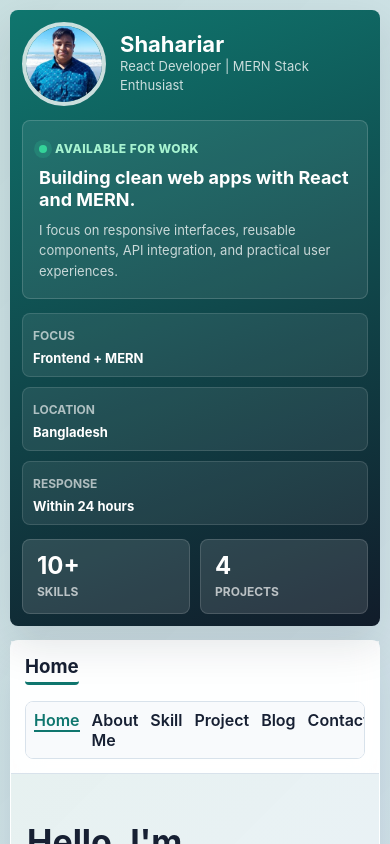
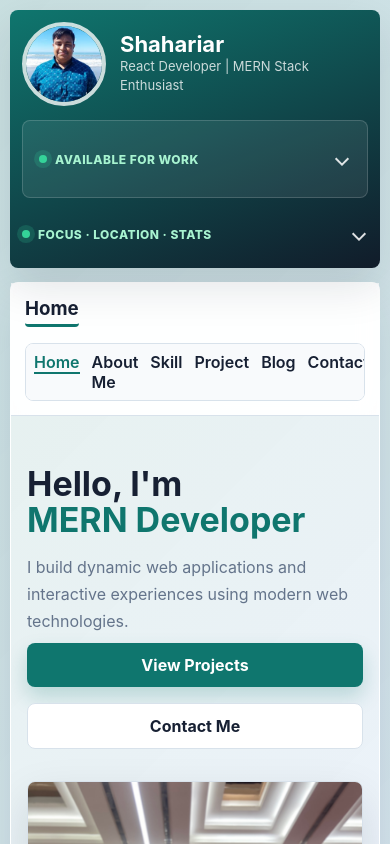
Before and after one commit to shahariar270/portfolio-template, a React (Vite) app in the folder client/: page / in a window 390 px wide. Shown: the top 844 px of the page. Built offline with nearby package versions, Linux system fonts and the light colour scheme; no server answers.

Commit message:
responsive isssue fix

```diff
--- a/client/src/Layout/Sections/LeftContentBox.jsx
+++ b/client/src/Layout/Sections/LeftContentBox.jsx
@@ -1,7 +1,35 @@
 import React, { useEffect, useState } from 'react'
 import profile from '../../assets/images/profile.jpg'
 
+const MOBILE_MEDIA = '(max-width: 768px)'
+
 export const LeftContentBox = () => {
+  const [isMobile, setIsMobile] = useState(() =>
+    typeof window !== 'undefined' && window.matchMedia(MOBILE_MEDIA).matches,
+  )
+  const [workExpanded, setWorkExpanded] = useState(() =>
+    typeof window !== 'undefined' ? !window.matchMedia(MOBILE_MEDIA).matches : true,
+  )
+  const [factsExpanded, setFactsExpanded] = useState(() =>
+    typeof window !== 'undefined' ? !window.matchMedia(MOBILE_MEDIA).matches : true,
+  )
+
+  useEffect(() => {
+    const mq = window.matchMedia(MOBILE_MEDIA)
+    const sync = () => setIsMobile(mq.matches)
+    sync()
+    mq.addEventListener('change', sync)
+    return () => mq.removeEventListener('change', sync)
+  }, [])
+
+  useEffect(() => {
+    setWorkExpanded(!isMobile)
+  }, [isMobile])
+
+  useEffect(() => {
+    setFactsExpanded(!isMobile)
+  }, [isMobile])
+
   const [isDark] = useState(() => {
     const savedTheme = localStorage.getItem("theme");
     if (savedTheme) {
@@ -28,15 +56,90 @@ export const LeftContentBox = () => {
         </div>
       </div>
 
-      <div className="st-portfolio--profile-panel">
-        <p className="st-portfolio--eyebrow">Available for work</p>
+      <div
+        className={
+          workExpanded
+            ? 'st-portfolio--profile-panel st-portfolio--profile-panel--expanded'
+            : 'st-portfolio--profile-panel'
+        }
+      >
+        {isMobile ? (
+          <button
+            type="button"
+            className="st-portfolio--profile-panel__toggle"
+            aria-expanded={workExpanded}
+            aria-controls="available-work-panel"
+            onClick={() => setWorkExpanded((v) => !v)}
+          >
+            <span id="available-work-label" className="st-portfolio--eyebrow">
+              Available for work
+            </span>
+            <span
+              className={
+                workExpanded
+                  ? 'st-portfolio--profile-panel__chevron st-portfolio--profile-panel__chevron--open'
+                  : 'st-portfolio--profile-panel__chevron'
+              }
+              aria-hidden
+            />
+          </button>
+        ) : (
+          <p id="available-work-label" className="st-portfolio--eyebrow">
+            Available for work
+          </p>
+        )}
+        <div
+          className="st-portfolio--profile-panel__body"
+          id="available-work-panel"
+          role="region"
+          aria-labelledby="available-work-label"
+          aria-hidden={isMobile ? !workExpanded : false}
+        >
           <h2>Building clean web apps with React and MERN.</h2>
           <p>
             I focus on responsive interfaces, reusable components, API integration,
             and practical user experiences.
           </p>
         </div>
+      </div>
 
+      <div
+        className={
+          factsExpanded
+            ? 'st-portfolio--sidebar-meta st-portfolio--sidebar-meta--expanded'
+            : 'st-portfolio--sidebar-meta'
+        }
+      >
+        {isMobile ? (
+          <button
+            type="button"
+            className="st-portfolio--profile-panel__toggle"
+            aria-expanded={factsExpanded}
+            aria-controls="sidebar-facts-panel"
+            onClick={() => setFactsExpanded((v) => !v)}
+          >
+            <span id="sidebar-facts-label" className="st-portfolio--eyebrow">
+              Focus · location · stats
+            </span>
+            <span
+              className={
+                factsExpanded
+                  ? 'st-portfolio--profile-panel__chevron st-portfolio--profile-panel__chevron--open'
+                  : 'st-portfolio--profile-panel__chevron'
+              }
+              aria-hidden
+            />
+          </button>
+        ) : null}
+
+        <div
+          className="st-portfolio--sidebar-meta__body"
+          id="sidebar-facts-panel"
+          role="region"
+          aria-label={isMobile ? undefined : 'Focus, location, response, and portfolio stats'}
+          aria-labelledby={isMobile ? 'sidebar-facts-label' : undefined}
+          aria-hidden={isMobile ? !factsExpanded : false}
+        >
           <div className="st-portfolio--quick-info">
             <div>
               <span>Focus</span>
@@ -63,5 +166,7 @@ export const LeftContentBox = () => {
             </div>
           </div>
         </div>
+      </div>
+    </div>
   )
 }
--- a/client/src/assets/styles/common/layout/_leftContetBox.scss
+++ b/client/src/assets/styles/common/layout/_leftContetBox.scss
@@ -51,9 +51,42 @@
     }
 
     &--profile-panel,
+    &--sidebar-meta,
     &--quick-info,
     &--sidebar-stats {
         width: 100%;
+    }
+
+    &--sidebar-meta {
+        display: flex;
+        flex-direction: column;
+        gap: 0;
+
+        &__body {
+            display: flex;
+            flex-direction: column;
+            gap: 14px;
+
+            @media (max-width: 768px) {
+                overflow: hidden;
+                max-height: 0;
+                opacity: 0;
+                visibility: hidden;
+                transition:
+                    max-height 0.38s ease,
+                    opacity 0.28s ease,
+                    visibility 0.38s;
+            }
+        }
+
+        &--expanded &__body {
+            @media (max-width: 768px) {
+                max-height: 560px;
+                opacity: 1;
+                visibility: visible;
+                padding-top: 10px;
+            }
+        }
     }
 
     &--profile-panel {
@@ -62,6 +95,72 @@
         border-radius: 8px;
         background: rgba(255, 255, 255, 0.08);
         color: var(--text-white);
+
+        &__toggle {
+            display: flex;
+            align-items: center;
+            justify-content: space-between;
+            gap: 12px;
+            width: 100%;
+            min-height: 44px;
+            padding: 0;
+            margin: 0;
+            border: none;
+            background: transparent;
+            color: inherit;
+            cursor: pointer;
+            text-align: left;
+            font: inherit;
+
+            &:focus-visible {
+                outline: 2px solid rgba(167, 243, 208, 0.9);
+                outline-offset: 3px;
+                border-radius: 6px;
+            }
+
+            .st-portfolio--eyebrow {
+                margin: 0;
+            }
+        }
+
+        &__chevron {
+            flex-shrink: 0;
+            width: 10px;
+            height: 10px;
+            margin-right: 4px;
+            border-right: 2px solid rgba(255, 255, 255, 0.85);
+            border-bottom: 2px solid rgba(255, 255, 255, 0.85);
+            transform: rotate(45deg);
+            transition: transform 0.25s ease;
+
+            &--open {
+                transform: rotate(-135deg);
+                margin-top: 6px;
+                margin-bottom: -2px;
+            }
+        }
+
+        &__body {
+            @media (max-width: 768px) {
+                overflow: hidden;
+                max-height: 0;
+                opacity: 0;
+                visibility: hidden;
+                transition:
+                    max-height 0.35s ease,
+                    opacity 0.28s ease,
+                    visibility 0.35s;
+            }
+        }
+
+        &--expanded &__body {
+            @media (max-width: 768px) {
+                max-height: 280px;
+                opacity: 1;
+                visibility: visible;
+                padding-top: 10px;
+            }
+        }
 
         h2 {
             margin: 8px 0;
@@ -74,6 +173,10 @@
             color: rgba(255, 255, 255, 0.76);
             font-size: 13px;
             line-height: 1.6;
+        }
+
+        &__body h2:first-child {
+            margin-top: 0;
         }
     }
 
@@ -215,6 +318,8 @@
         }
 
         &--profile-panel {
+            width: 100%;
+
             h2 {
                 font-size: 18px;
             }
```
Lines whose indentation alone changed are shown as unchanged.
